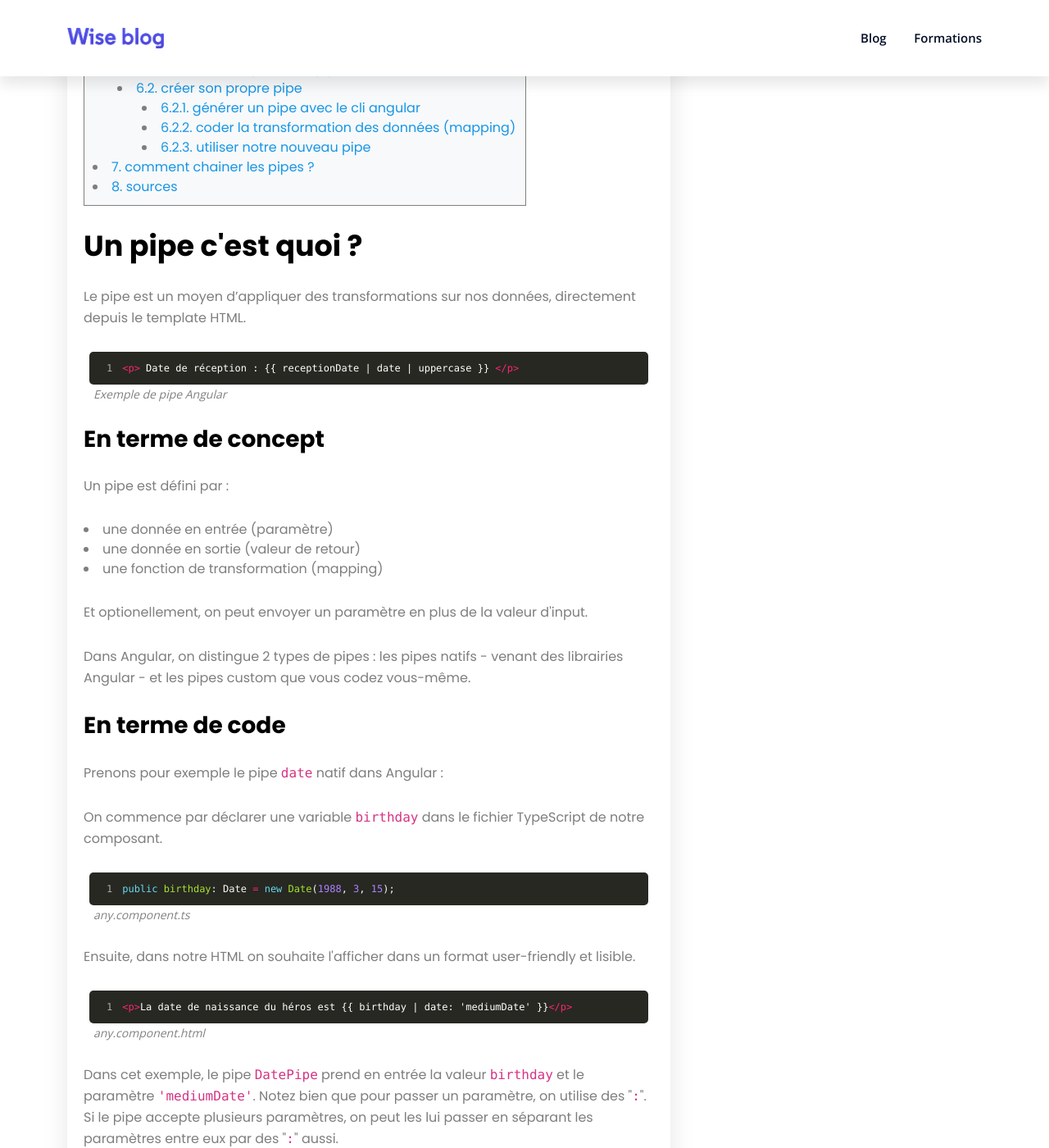
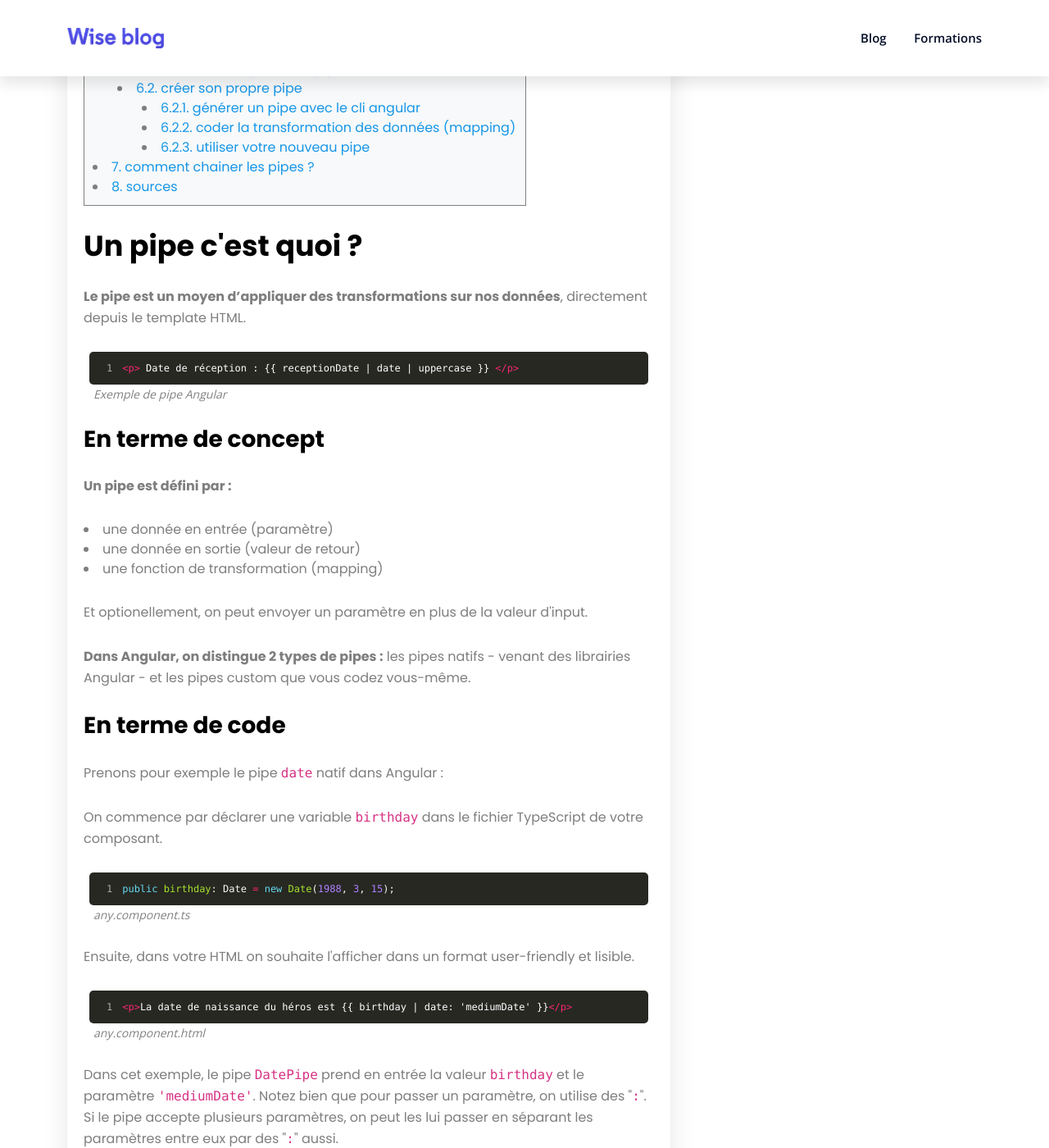
Before and after one commit to hubergerard/blog-codewise, a Jekyll site: the page built from _posts/2020-11-12-angular-pipes.html, in a window 1280 px wide and 1400 px high, scrolled down 1659 px. Shown: the whole window at 82% size. Built offline with Jekyll 4.4.1, drawn with Linux system fonts in a browser that asks for light colours; comment, search, counter and statistics services are not loaded; some of the changed text lies outside the part shown.

Commit message:
revise sentences to bold and we in you (#54)
* revise sentences to bold and we in you

* Add nofollow on documentation links

Co-authored-by: Huber GERARD <huber.gerard1@gmail.com>

```diff
--- a/_posts/2020-11-12-angular-pipes.html
+++ b/_posts/2020-11-12-angular-pipes.html
@@ -15,7 +15,7 @@ toc-depth: 4
 <h2>Un pipe c'est quoi ?</h2>
 
 <p>
-    Le pipe est un moyen d’appliquer des transformations sur nos données, directement depuis le template HTML.
+    <span class="fw-bold">Le pipe est un moyen d’appliquer des transformations sur nos données</span>, directement depuis le template HTML.
 </p>
 
 {% highlight html linenos %}
@@ -28,7 +28,7 @@ toc-depth: 4
 <a id="pipe-concept" class="anchor"></a>
 <h3>En terme de concept</h3>
 
-<p>Un pipe est défini par :</p>
+<p><span class="fw-bold">Un pipe est défini par :</span></p>
 
 <ul>
     <li>une donnée en entrée (paramètre)</li>
@@ -36,7 +36,7 @@ toc-depth: 4
     <li>une fonction de transformation (mapping)</li>
 </ul>
 <p> Et optionellement, on peut envoyer un paramètre en plus de la valeur d'input.</p>
-<p> Dans Angular, on distingue 2 types de pipes : les pipes natifs - venant des librairies Angular - et les pipes custom que vous codez vous-même.</p>
+<p> <span class="fw-bold">Dans Angular, on distingue 2 types de pipes :</span> les pipes natifs - venant des librairies Angular - et les pipes custom que vous codez vous-même.</p>
 
 <a id="pipe-code" class="anchor"></a>
 <h3>En terme de code</h3>
@@ -44,14 +44,14 @@ toc-depth: 4
 <p>
     Prenons pour exemple le pipe <code> date</code> natif dans Angular :
 </p>
-<p>On commence par déclarer une variable <code>birthday</code> dans le fichier TypeScript de notre composant.</p>
+<p>On commence par déclarer une variable <code>birthday</code> dans le fichier TypeScript de votre composant.</p>
 
 {% highlight ts linenos %}
 public birthday: Date = new Date(1988, 3, 15);
 {% endhighlight %}
 <div class="code-caption">any.component.ts</div>
 
-<p>Ensuite, dans notre HTML on souhaite l'afficher dans un format user-friendly et lisible.</p>
+<p>Ensuite, dans votre HTML on souhaite l'afficher dans un format user-friendly et lisible.</p>
 
 {% highlight html linenos %}
 {% raw %}
@@ -75,7 +75,7 @@ public birthday: Date = new Date(1988, 3, 15);
 <h2>Les 2 types de pipe</h2>
 
 <p>
-    Pour la plupart des besoins, un pipe natif est déjà codé dans une librairie Angular. Mais dans certains cas, il faut le coder soi-même !
+    <span class="fw-bold">Pour la plupart des besoins, un pipe natif est déjà codé dans une librairie Angular.</span> Mais dans certains cas, il faut le coder soi-même !
 </p>
 
 <a id="pipe-natif-angular" class="anchor"></a>
@@ -84,7 +84,7 @@ public birthday: Date = new Date(1988, 3, 15);
 <div class="quote-block">
     <i class="fa fa-info-circle quote-icon" aria-hidden="true"></i>
     <div class="quote">
-        Les pipes natifs viennent de la librairie <a href="https://angular.io/api/common" target="_blank"><code>@angular/common</code></a>.
+        Les pipes natifs viennent de la librairie <a rel="nofollow external" href="https://angular.io/api/common" target="_blank"><code>@angular/common</code></a>.
     </div>
 </div>
 
@@ -95,7 +95,7 @@ public birthday: Date = new Date(1988, 3, 15);
 <a id="date-pipe" class="anchor"></a>
 <h4>DatePipe</h4>
 <p>
-    Le <a href="https://angular.io/api/common/DatePipe" target="_blank"><code>DatePipe</code></a> sert à formater une date.
+    Le <a rel="nofollow external" href="https://angular.io/api/common/DatePipe" target="_blank"><code>DatePipe</code></a> sert à formater une date.
 </p>
 <p>
     Utilisez-le avec un des formats prédéfinis ou selon une "format-string" que vous pouvez définir.
@@ -119,7 +119,7 @@ public birthday: Date = new Date(1988, 3, 15);
 <h4>UpperCasePipe</h4>
 
 <p>
-    Le <a href="https://angular.io/api/common/UpperCasePipe" target="_blank"><code>UpperCasePipe</code></a> sert à passer un texte en majuscule.
+    <span class="fw-bold">Le <a rel="nofollow external" href="https://angular.io/api/common/UpperCasePipe" target="_blank"><code>UpperCasePipe</code></a> sert à passer un texte en majuscule.</span>
 </p>
 
 {% highlight ts linenos %}
@@ -136,7 +136,7 @@ public birthday: Date = new Date(1988, 3, 15);
 <h4>LowerCasePipe</h4>
 
 <p>
-    Le <a href="https://angular.io/api/common/LowerCasePipe" target="_blank"><code>LowerCasePipe</code></a> sert à passer un texte en minuscule.
+    <span class="fw-bold">Le <a rel="nofollow external" href="https://angular.io/api/common/LowerCasePipe" target="_blank"><code>LowerCasePipe</code></a> sert à passer un texte en minuscule.</span>
 </p>
 {% highlight ts linenos %}
 {% raw %}
@@ -152,7 +152,7 @@ public birthday: Date = new Date(1988, 3, 15);
 <h4>CurrencyPipe</h4>
 
 <p>
-    Le <a href="https://angular.io/api/common/CurrencyPipe" target="_blank"><code>CurrencyPipe</code></a> sert à formater un nombre en écriture monétaire.
+    <span class="fw-bold">Le <a rel="nofollow external" href="https://angular.io/api/common/CurrencyPipe" target="_blank"><code>CurrencyPipe</code></a> sert à formater un nombre en écriture monétaire.</span>
 </p>
 {% highlight html linenos %}
 {% raw %}
@@ -172,7 +172,7 @@ public birthday: Date = new Date(1988, 3, 15);
 <h4>DecimalPipe</h4>
 
 <p>
-    Le <a href="https://angular.io/api/common/DecimalPipe" target="_blank"><code>DecimalPipe</code></a> sert à formater un nombre en écriture décimale.
+    <span class="fw-bold">Le <a rel="nofollow external" href="https://angular.io/api/common/DecimalPipe" target="_blank"><code>DecimalPipe</code></a> sert à formater un nombre en écriture décimale.</span>
 </p>
 {% highlight html linenos %}
 {% raw %}
@@ -198,7 +198,7 @@ public birthday: Date = new Date(1988, 3, 15);
 <h4>PercentPipe</h4>
 
 <p>
-    Le <a href="https://angular.io/api/common/PercentPipe" target="_blank"><code>PercentPipe</code></a> sert à formater un nombre en pourcentage.
+    <span class="fw-bold">Le <a rel="nofollow external" href="https://angular.io/api/common/PercentPipe" target="_blank"><code>PercentPipe</code></a> sert à formater un nombre en pourcentage.</span>
 </p>
 {% highlight html linenos %}
 {% raw %}
@@ -217,7 +217,7 @@ public birthday: Date = new Date(1988, 3, 15);
 <div class="quote-block">
     <i class="fa fa-info-circle quote-icon" aria-hidden="true"></i>
     <div class="quote">
-        Pour une liste complète des pipes natifs, référez vous à la documentation Angular : <a href="https://angular.io/api/common#pipes" target="_blank">Documentation @angular/common - Les pipes</a>.
+        Pour une liste complète des pipes natifs, référez vous à la documentation Angular : <a rel="nofollow external" href="https://angular.io/api/common#pipes" target="_blank">Documentation @angular/common - Les pipes</a>.
     </div>
 </div>
 
@@ -232,7 +232,7 @@ public birthday: Date = new Date(1988, 3, 15);
 <h3>Créer son propre pipe</h3>
 
 <p>
-    Il est tout à fait possible et même recommandé de créer sa propre petite armada de pipes.
+    <span class="fw-bold">Il est tout à fait possible et même recommandé de créer sa propre petite armada de pipes.</span>
     Prenons comme exemple un pipe de calcul d'exponentielle, qui prend en entrée : une valeur numérique et un exposant.
 </p>
 
@@ -276,7 +276,7 @@ export class ExponentialPipe implements PipeTransform {
     une valeur, <code>value</code>, et un tableau de paramètres <code>...args</code>.
 </p>
 <p>
-    Cette méthode vient de l'interface <code>PipeTransform</code> qui est implémentée par notre pipe. À nous alors d'implémenter cette méthode !
+    Cette méthode vient de l'interface <code>PipeTransform</code> qui est implémentée par votre pipe. À vous alors d'implémenter cette méthode !
 </p>
 <p>
     Dans nôtre cas, on ne s'attend à recevoir qu'un paramètre : l'exposant.
@@ -300,7 +300,7 @@ export class ExponentialPipe implements PipeTransform {
 <div class="code-caption">exponential.pipe.ts</div>
 
 <a id="utilisation-pipe" class="anchor"></a>
-<h4>Utiliser notre nouveau pipe</h4>
+<h4>Utiliser votre nouveau pipe</h4>
 
 <p>
     Pour appeler votre nouveau pipe, placez-vous dans votre fichier HTML, à l'intérieur d'une interpolation (les doubles accolades<code>{% raw %} {{}}{% endraw %}</code>) et inscrivez-y :
@@ -327,7 +327,7 @@ export class ExponentialPipe implements PipeTransform {
 <h2>Comment chainer les pipes ?</h2>
 
 <p>
-    Etant donné qu'ils ont tous une valeur d'entrée et de sortie, il est possible de chainer les pipes.
+    <span class="fw-bold">Etant donné qu'ils ont tous une valeur d'entrée et de sortie, il est possible de chainer les pipes.</span>
 </p>
 
 {% highlight html linenos %}
```
Also changed, not shown: other parts of _posts/2020-11-12-angular-pipes.html (+4 -4 lines).
